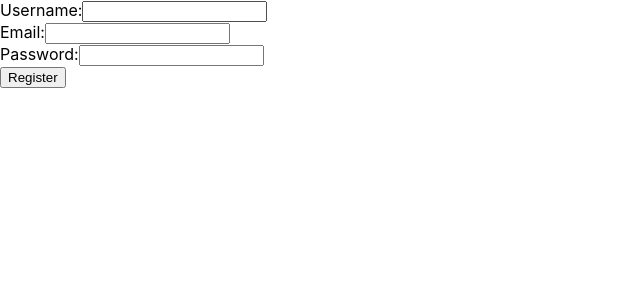
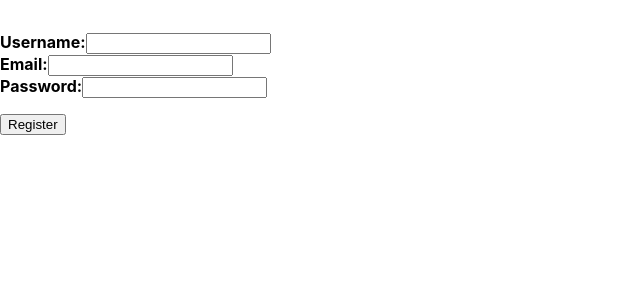
Before and after one commit to ed1skrad/PasswordGenerator, a React (Create React App) app in the folder frontend/: page /register in a window 1280 px wide. Shown: the top 300 px of the page, without its empty margins (0-640 px from the left). Built offline with nearby package versions, Linux system fonts and the light colour scheme.

Commit message:
Default css setup

```diff
--- a/frontend/src/components/LogicForm/LoginForm.js
+++ b/frontend/src/components/LogicForm/LoginForm.js
@@ -1,6 +1,6 @@
 import React, { useState } from 'react';
 import axios from 'axios';
-
+import '../../css/LoginForm/loginForm.css';
 const LoginForm = () => {
     const [username, setUsername] = useState('');
     const [password, setPassword] = useState('');
@@ -21,17 +21,17 @@ const LoginForm = () => {
 
     return (
         <div>
-            <form onSubmit={handleSubmit}>
+            <form className="login-form" onSubmit={handleSubmit}>
                 <label>
                     Username:
-                    <input type="text" value={username} onChange={(e) => setUsername(e.target.value)} />
+                    <input type="text" value={username} onChange={(e) => setUsername(e.target.value)}/>
                 </label>
-                <br />
+                <br/>
                 <label>
                     Password:
-                    <input type="password" value={password} onChange={(e) => setPassword(e.target.value)} />
+                    <input type="password" value={password} onChange={(e) => setPassword(e.target.value)}/>
                 </label>
-                <br />
+                <br/>
                 <button type="submit">Login</button>
             </form>
         </div>
--- a/frontend/src/components/PasswordGenerator/PasswordGenerator.js
+++ b/frontend/src/components/PasswordGenerator/PasswordGenerator.js
@@ -1,5 +1,7 @@
 import React, { useState } from 'react';
 import axios from 'axios';
+import '../../css/PasswordGenerator/passwordGenerator.css';
+
 
 const PasswordGenerator = () => {
     const [difficulty, setDifficulty] = useState('EASY'); // Default difficulty is EASY
@@ -30,7 +32,7 @@ const PasswordGenerator = () => {
 
     return (
         <div>
-            <form onSubmit={handleSubmit}>
+            <form className="password-generator" onSubmit={handleSubmit}>
                 <label>
                     Difficulty:
                     <select value={difficulty} onChange={(e) => setDifficulty(e.target.value)}>
@@ -39,12 +41,12 @@ const PasswordGenerator = () => {
                         <option value="HARD">HARD</option>
                     </select>
                 </label>
-                <br />
+                <br/>
                 <label>
                     Length:
-                    <input type="number" value={length} onChange={(e) => setLength(e.target.value)} />
+                    <input type="number" value={length} onChange={(e) => setLength(e.target.value)}/>
                 </label>
-                <br />
+                <br/>
                 <button type="submit">Generate Password</button>
             </form>
             {password && <p>Generated Password: {password}</p>}
--- a/frontend/src/components/RegistrationForm/RegistrationForm.js
+++ b/frontend/src/components/RegistrationForm/RegistrationForm.js
@@ -1,5 +1,7 @@
 import React, { useState } from 'react';
 import axios from 'axios';
+import '../../css/RegistrationForm/registrationForm.css';
+
 
 const RegistrationForm = () => {
     const [username, setUsername] = useState('');
@@ -15,7 +17,6 @@ const RegistrationForm = () => {
                 password,
             });
             localStorage.setItem('token', response.data.token);
-            // Редирект на страницу авторизации после успешной регистрации
             window.location.href = '/login';
         } catch (error) {
             console.error('Failed to register: ', error);
@@ -24,7 +25,7 @@ const RegistrationForm = () => {
 
     return (
         <div>
-            <form onSubmit={handleSubmit}>
+            <form className="registration-form" onSubmit={handleSubmit}>
                 <label>
                     Username:
                     <input type="text" value={username} onChange={(e) => setUsername(e.target.value)} />
--- /dev/null
+++ b/frontend/src/css/LoginForm/loginForm.css
@@ -0,0 +1,12 @@
+/* Specific styles for LoginForm */
+.login-form {
+    margin-top: 2rem;
+}
+
+.login-form label {
+    font-weight: bold;
+}
+
+.login-form button {
+    margin-top: 1rem;
+}
--- /dev/null
+++ b/frontend/src/css/RegistrationForm/registrationForm.css
@@ -0,0 +1,12 @@
+/* Specific styles for RegistrationForm */
+.registration-form {
+    margin-top: 2rem;
+}
+
+.registration-form label {
+    font-weight: bold;
+}
+
+.registration-form button {
+    margin-top: 1rem;
+}
--- /dev/null
+++ b/frontend/src/css/style.css
@@ -0,0 +1,40 @@
+/* Set default font family and size for the entire app */
+body {
+    font-family: Arial, sans-serif;
+    font-size: 16px;
+    line-height: 1.5;
+}
+
+/* Style all forms and inputs */
+form {
+    display: flex;
+    flex-direction: column;
+    max-width: 400px;
+    margin: 0 auto;
+}
+
+label {
+    margin-bottom: 0.5rem;
+}
+
+input,
+select {
+    padding: 0.5rem;
+    font-size: 1em;
+    border-radius: 4px;
+    border: 1px solid #ccc;
+}
+
+button {
+    padding: 0.5rem 1rem;
+    font-size: 1em;
+    background-color: #007bff;
+    color: #fff;
+    border: none;
+    border-radius: 4px;
+    cursor: pointer;
+}
+
+button:hover {
+    background-color: #0069d9;
+}
```
Also changed, not shown: frontend/src/css/PasswordGenerator/passwordGenerator.css (added, +22 -0 lines).
